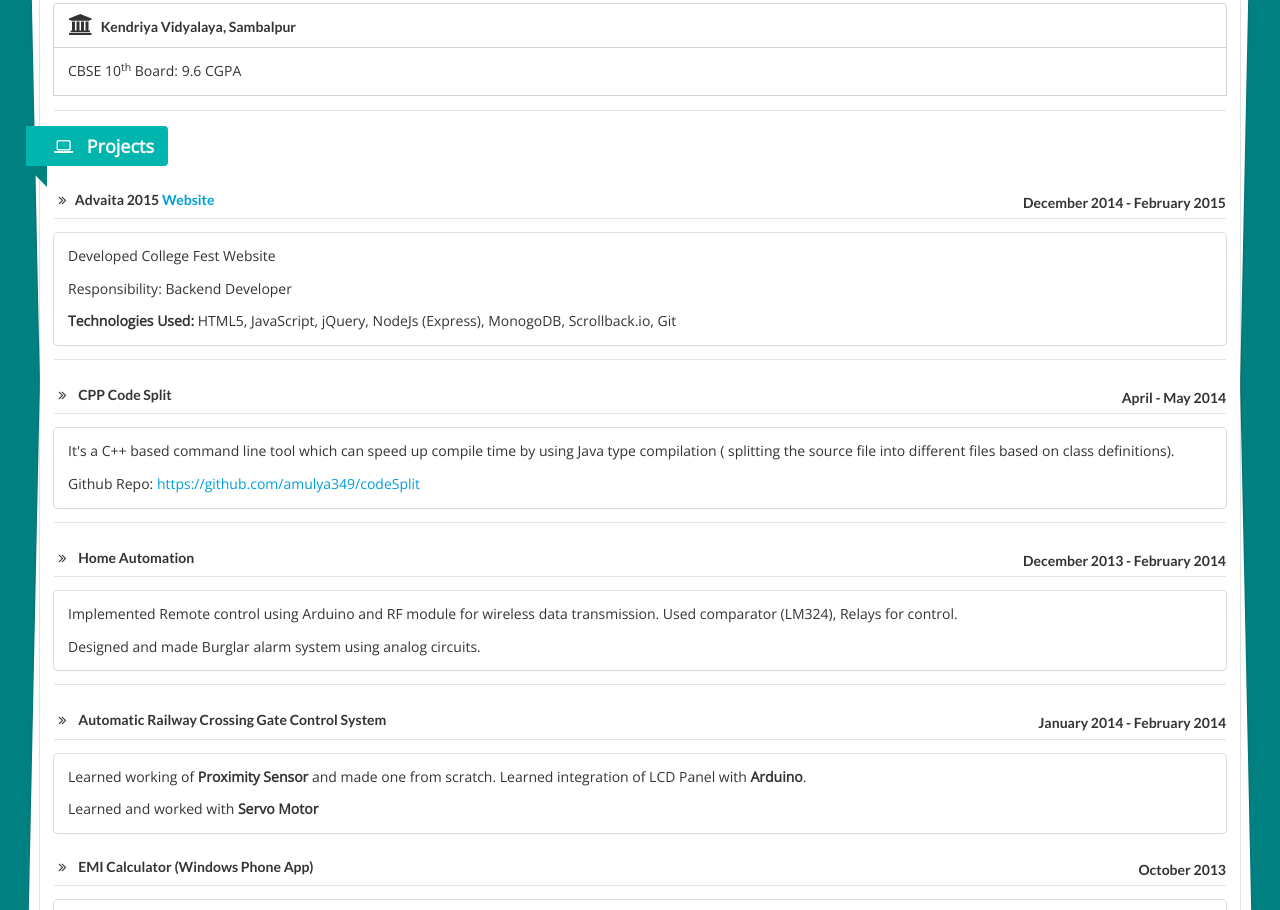
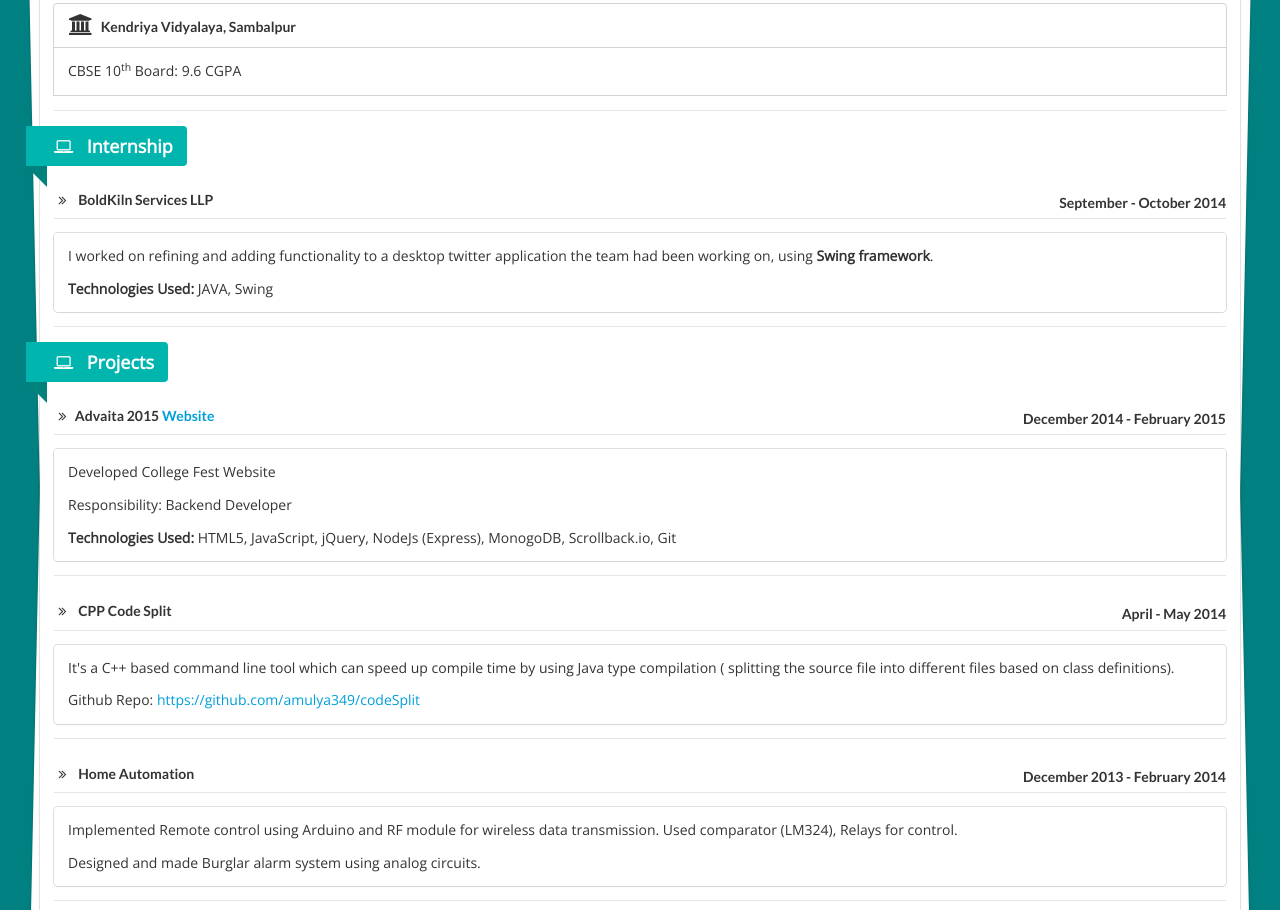
Before and after one commit to amulya349/amulya349.github.io, a plain HTML site: page index.html in a window 1280 px wide. Shown: the part 1055-1965 px from the top of the page. Drawn offline with nearby package versions, Linux system fonts and the light colour scheme; a script that the page names is missing.

Commit message:
updated internship details

```diff
--- a/index.html
+++ b/index.html
@@ -85,6 +85,21 @@
 				<p class="ui top attached header"><i class="university icon"></i>Kendriya Vidyalaya, Sambalpur</p>
 				<div class="ui attached segment">
 					<p>CBSE 10<sup>th</sup> Board: 9.6 CGPA</p>
+				</div>
+				<div class="ui divider"></div>
+				<div class="ui huge teal ribbon label"><i class="laptop icon"></i>Internship</div>
+				<div class="ui dividing header">
+					<div class="ui grid">
+						<div class="two column row">
+							<p class="left aligned column"><i class="angle double right icon"></i>BoldKiln Services LLP</p>
+							<div class="right aligned column">September - October 2014</div>
+						</div>
+					</div>
+				</div>
+				<div class="ui segment">
+					<p>I worked on refining and adding functionality to a desktop twitter application the team had been working on, using <b>Swing framework</b>.</p>
+
+					<p><b>Technologies Used:</b> JAVA, Swing</p>
 				</div>
 				<div class="ui divider"></div>
 				<div class="ui huge teal ribbon label"><i class="laptop icon"></i>Projects</div>
```
Also changed, not shown: fdsfa.html (deleted, +0 -18 lines), README.txt (deleted).
